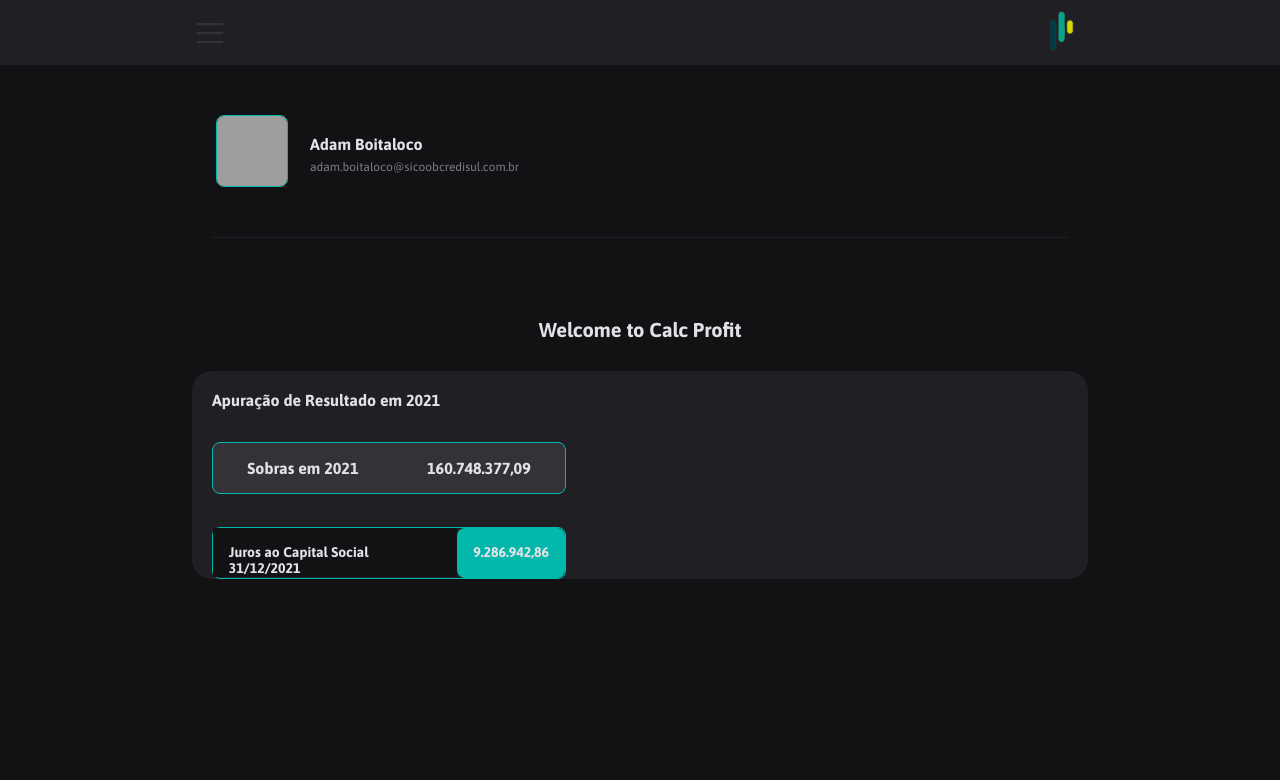
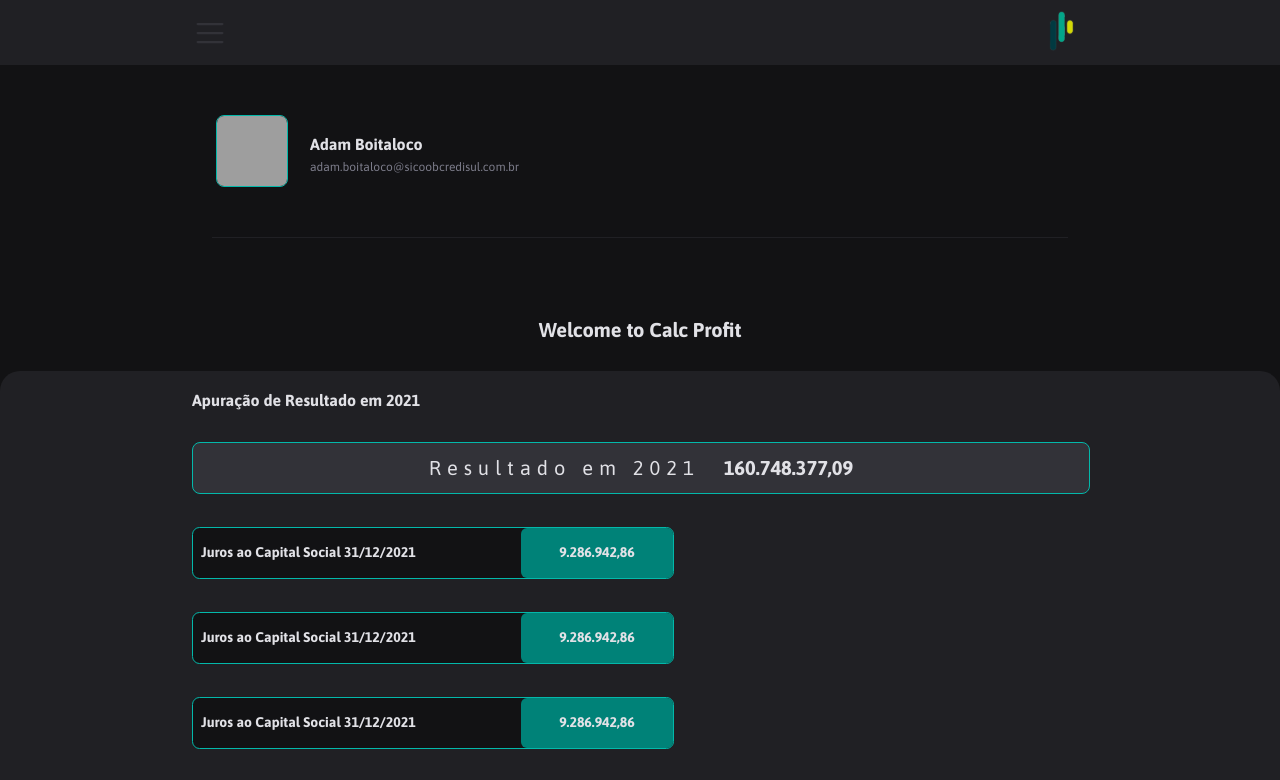
Before and after one commit to montanari2019/calc-profit, a React (Create React App) app: page / in a window 1280 px wide. Shown: the top 780 px of the page. Built offline with nearby package versions, Linux system fonts and the light colour scheme; grey boxes are pictures that could not be loaded.

Commit message:
style result list item ok

```diff
--- a/src/App.module.css
+++ b/src/App.module.css
@@ -1,5 +1,5 @@
 @media(min-width: 999px){
     .container{
-        padding: 0 10%
+        /* padding: 0 10% */
     }
 }
--- a/src/components/header/Header.module.css
+++ b/src/components/header/Header.module.css
@@ -7,7 +7,7 @@
     padding: 0 1.5625rem;
 }
 
-@media(min-width: 999px){
+@media(min-width: 1025px){
     .container{
         padding: 0 15%
     }
--- a/src/components/result/Result.module.css
+++ b/src/components/result/Result.module.css
@@ -1,9 +1,16 @@
-.container{
+.container {
   background: var(--gray-600);
   color: var(--gray-100);
   padding: 0 1.25rem;
   margin-bottom: 2rem;
-    border-radius:20px;
+  border-radius: 20px;
+  padding-bottom: 10rem;
+}
+
+.displayCards{
+    display: flex;
+    flex-direction: column;
+    justify-content: center;
 }
 
 .strong01 {
@@ -11,11 +18,11 @@
   text-align: left;
 }
 
-.sobras{
+.sobras {
   display: flex;
   justify-content: space-around;
   align-items: center;
-    width: 22rem;
+  width: 100%;
   height: 1.125rem;
   margin-top: 2.0625rem;
   background: var(--gray-500);
@@ -23,3 +30,31 @@
   border-radius: 8px;
   padding: 1rem 0;
 }
+
+.sobras > p {
+  letter-spacing: 2px;
+}
+
+/*  */
+
+@media (min-width: 1025px) {
+  .container {
+    padding: 0 15%;
+  }
+  .sobras {
+    width: 100%;
+
+    justify-content: center;
+    font-size: 1.25rem;
+  }
+  .sobras > p {
+    letter-spacing: 6px;
+    padding-right: 1.5rem;
+  }
+  .containerReultItemList {
+    display: flex;
+    flex-direction: row;
+    flex-wrap: wrap;
+    justify-content: space-between;
+  }
+}
--- a/src/components/result/Result.tsx
+++ b/src/components/result/Result.tsx
@@ -1,5 +1,44 @@
 import styleResult from "./Result.module.css";
 import { ResultItem } from "./ResultItem";
+
+const resultItemList = [
+  {
+    id: 1,
+    title: "Juros ao Capital Social 31/12/2021",
+    value: 9286942.86,
+  },
+  {
+    id: 2,
+    title: "Fundo Reserva (10%) - Destinação Legal",
+    value: 9286942.86,
+  },
+  {
+    id: 3,
+    title: "FATES (5,0%) - Destinação Legal",
+    value: 9286942.86,
+  },
+  {
+    id: 4,
+    title: "FATES - Atos com não associados",
+    value: 9286942.86,
+  },
+  {
+    id: 5,
+    title: "FEF - (5,0%)",
+    value: 9286942.86,
+  },
+  {
+    id: 6,
+    title: "Adicional Fundo Reserva",
+    value: 9286942.86,
+  },
+  {
+    id: 7,
+    title: "Ação Social (Hospital Cooperar)",
+    value: 9286942.86,
+  },
+];
+
 
 export function Result() {
   return (
@@ -10,13 +49,23 @@
         </div>
 
 
-        <section>
+        <section className={styleResult.displayCards}>
           <div className={styleResult.sobras}>
-            <strong>Sobras em 2021</strong>
+            <p>Resultado em 2021</p>
             <strong>160.748.377,09</strong>
           </div>
 
-          <ResultItem/>
+          <section className={styleResult.containerReultItemList}>
+            {resultItemList.map((resultItem) => {
+              return(
+              <ResultItem
+                key={resultItem.id}
+
+              />
+              )
+            })}
+
+          </section>
 
         </section>
       </section>
--- a/src/components/result/ResultItem.module.css
+++ b/src/components/result/ResultItem.module.css
@@ -2,31 +2,45 @@
     display: flex;
     justify-content: space-between;
     align-items: center;
-    width: 22rem;
+    width: 100%;
     height: 1.125rem;
+    background: var(--gray-700);
+    border: 1px solid var(--turquoise-light);
+    border-radius: 7.5px;
+    padding: 1rem 0;
     margin-top: 2.0625rem;
-    border: 1px solid var(--turquoise-light);
-    border-radius: 8px;
-    padding: 1rem 0;
+    /* margin-right: 1rem; */
+
 }
 
 .itemTitle{
-    width: 22rem;
+
     height: 100%;
     font-size: 0.875rem;
     font-weight: 400;
-    padding:  0.99rem;
-    background: var(--gray-700);
+    padding-left: 0.5rem;
+
 
 }
 .itemValue {
 
     font-size: 0.875rem;
     font-weight: 700;
+    width: 25%;
     height: 100%;
     padding:  1rem;
-    border-radius: 8px;
+    border-radius: 6px;
+    text-align: center;
 
-    background: var(--turquoise-light);
+    background: var(--turquoise-dark);
 
 }
+
+@media(min-width: 1025px){
+    .item{
+        width: 30rem;
+    }
+    .itemTitle{
+        padding-bottom: 0rem;
+    }
+}
--- a/src/scenes/home/Home.module.css
+++ b/src/scenes/home/Home.module.css
@@ -1,4 +1,4 @@
-@media(min-width: 999px){
+@media(min-width: 1025px){
     .container{
         padding: 0 15%;
     }
--- a/src/scenes/home/Home.tsx
+++ b/src/scenes/home/Home.tsx
@@ -1,22 +1,26 @@
 import { Header } from "../../components/header/Header";
 import { Result } from "../../components/result/Result";
 import { User } from "../../components/User/User";
-import styleHome from "./Home.module.css"
+import styleHome from "./Home.module.css";
 
-export function Home(){
+
+export function Home() {
   return (
     <div>
-            <Header/>
+      <Header />
+
       <section className={styleHome.container}>
-            <User/>
+        <User />
 
         <div className={styleHome.welcomeText}>
           <strong>Welcome to Calc Profit</strong>
         </div>
+      </section>
 
-            <Result/>
+      <section>
 
+        <Result />
       </section>
     </div>
-    )
+  );
 }
```
Also changed, not shown: src/components/User/User.module.css (line endings or trailing spaces). Lines whose indentation alone changed are shown as unchanged.
